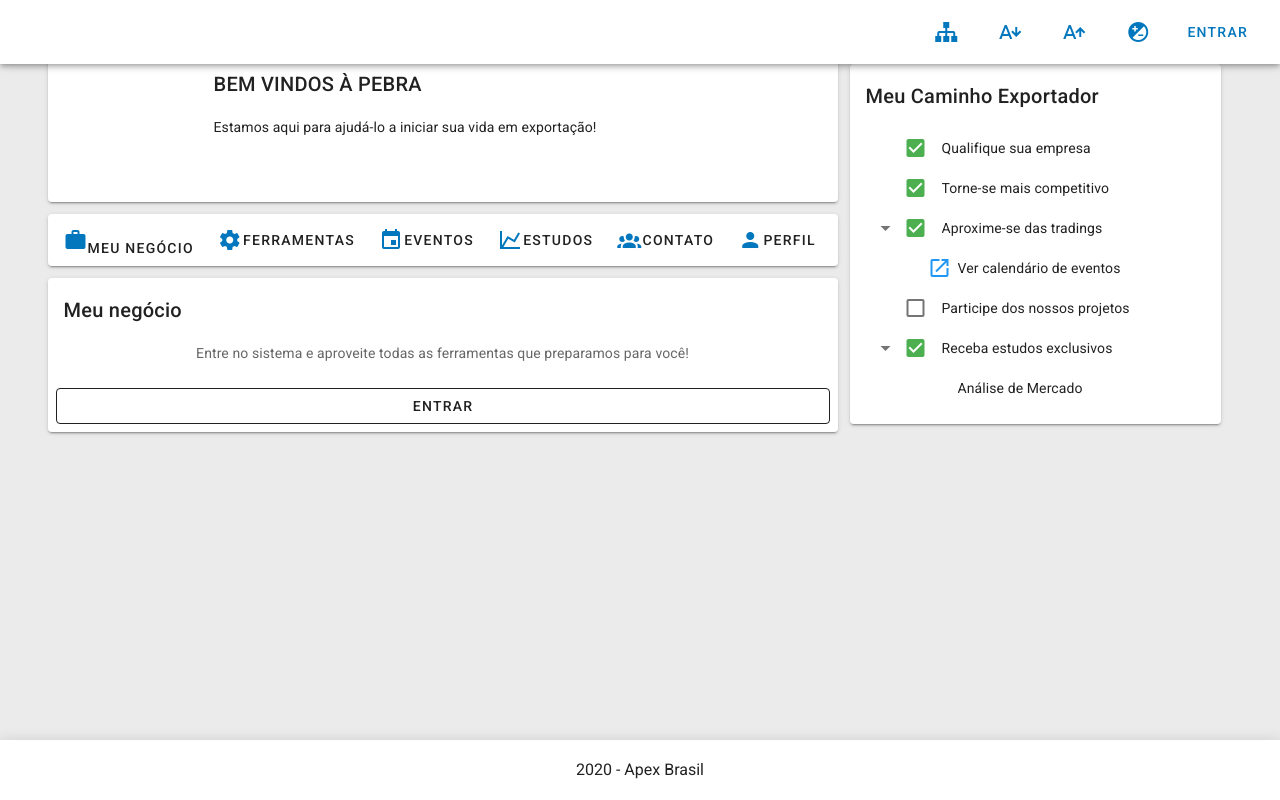
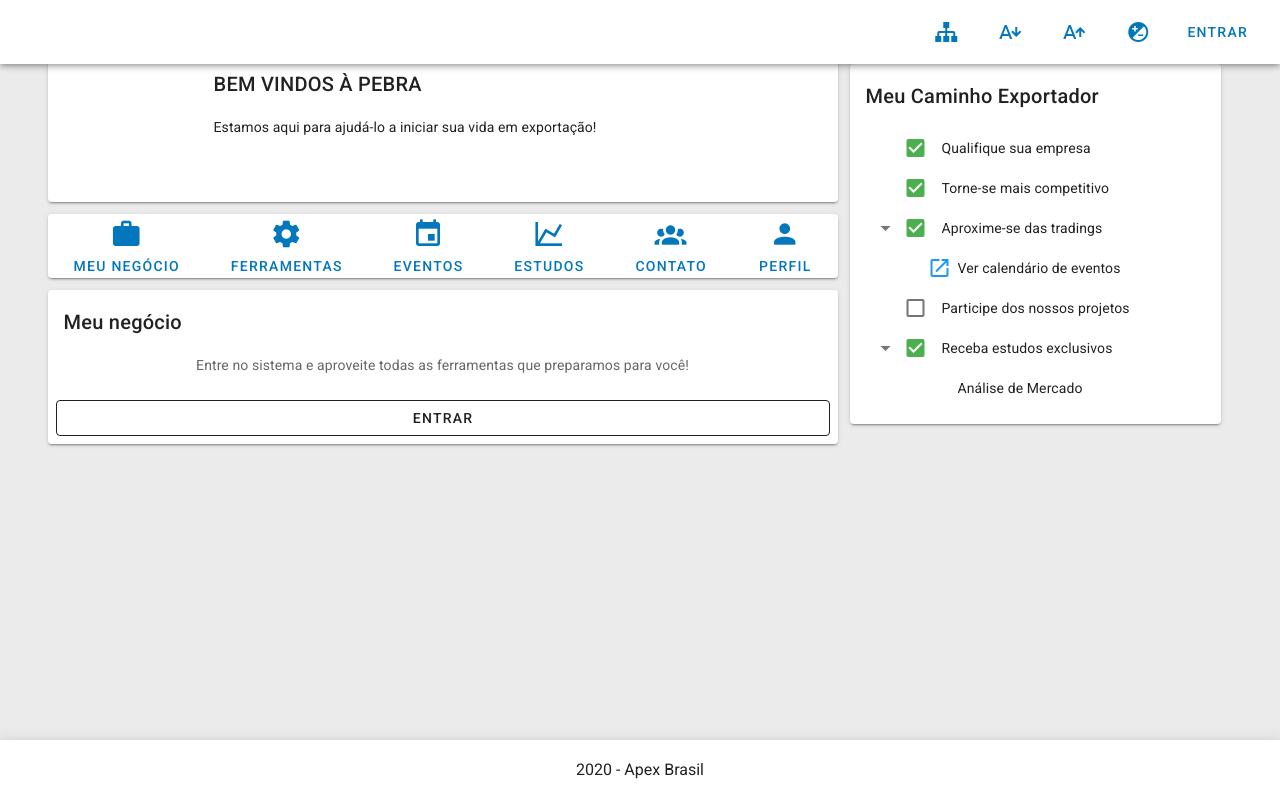
Before and after one commit to iagocaran/PEBRA, a Vue app: page /user in a window 1280 px wide. Built offline with nearby package versions, Linux system fonts and the light colour scheme.

Commit message:
Use VerticalButton in UserHome

```diff
--- a/src/views/UserHome.vue
+++ b/src/views/UserHome.vue
@@ -16,32 +16,14 @@
               </div>
             </v-card>
             <v-card raised class="mb-3">
-              <v-card-actions>
-                <v-btn text>
-                  <v-icon color="light-blue darken-3">mdi-briefcase</v-icon><br/>
-                  Meu Negócio
-                </v-btn>
-                <v-btn text>
-                  <v-icon color="light-blue darken-3">mdi-cog</v-icon>
-                  Ferramentas
-                </v-btn>
-                <v-btn text>
-                  <v-icon color="light-blue darken-3">mdi-calendar</v-icon>
-                  Eventos
-                </v-btn>
-                <v-btn text>
-                  <v-icon color="light-blue darken-3">mdi-chart-line</v-icon>
-                  Estudos
-                </v-btn>
-                <v-btn text>
-                  <v-icon color="light-blue darken-3">mdi-account-group</v-icon>
-                  Contato
-                </v-btn>
-                <v-btn text>
-                  <v-icon color="light-blue darken-3">mdi-account</v-icon>
-                  Perfil
-                </v-btn>
-              </v-card-actions>
+              <div class="d-flex justify-space-around">
+                <vertical-button icon="mdi-briefcase">Meu Negócio</vertical-button>
+                <vertical-button icon="mdi-cog">Ferramentas</vertical-button>
+                <vertical-button icon="mdi-calendar">Eventos</vertical-button>
+                <vertical-button icon="mdi-chart-line">Estudos</vertical-button>
+                <vertical-button icon="mdi-account-group">Contato</vertical-button>
+                <vertical-button icon="mdi-account">Perfil</vertical-button>
+              </div>
             </v-card>
             <v-card raised class="mb-3">
               <!-- TODO: Setup subnavigation -->
@@ -77,10 +59,13 @@
 
 <script lang="ts">
   import Vue from 'vue'
+  import VerticalButton from "@/components/VerticalButton.vue";
 
   export default Vue.extend({
     name: 'Home',
-
+    components: {
+      VerticalButton
+    },
     data: () => ({
       items: [
         {
```
